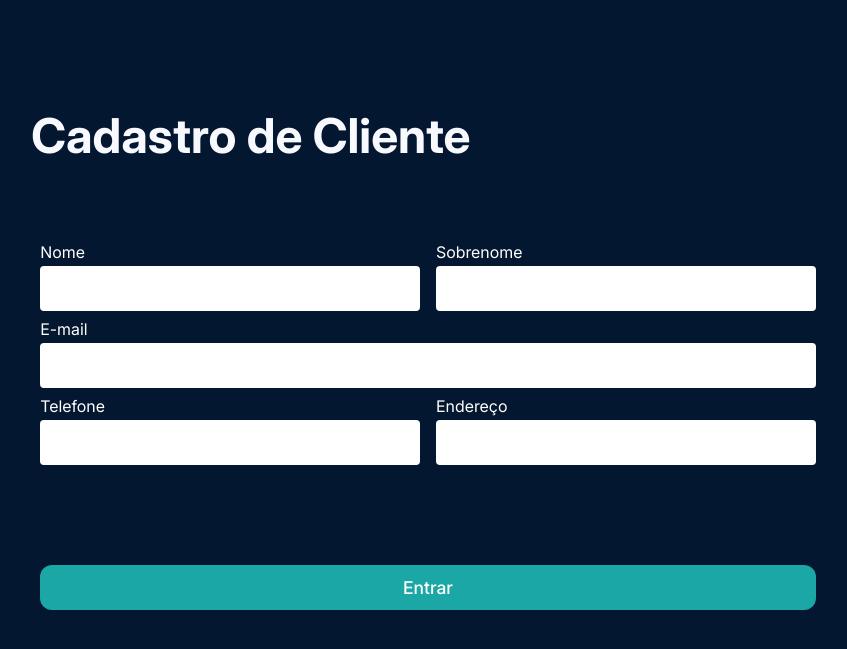
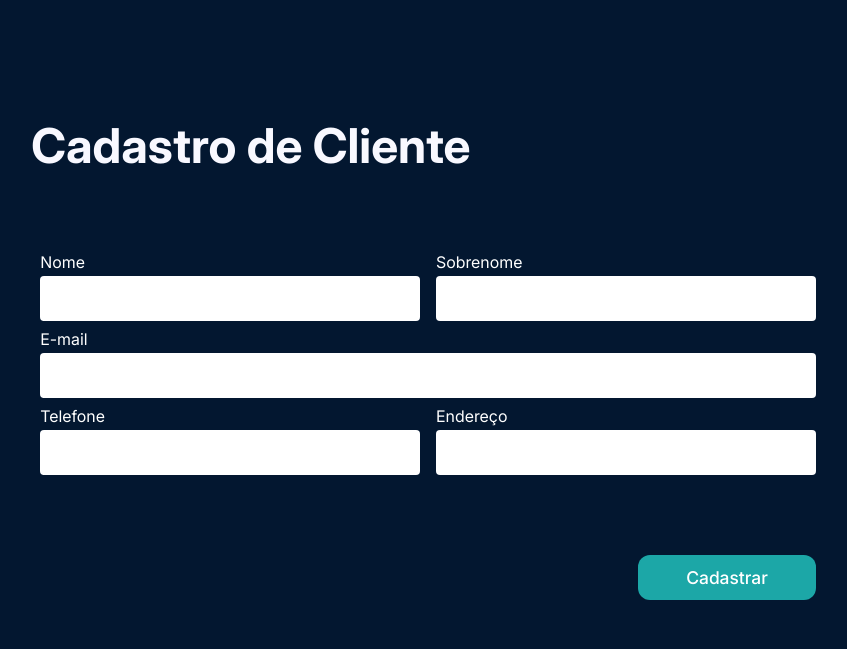
Before and after one commit to eduardosaraujo1/2md2-pw-projeto-lanhouse, a PHP site: page /cliente.html in a window 1280 px wide. Shown: the part 72-721 px from the top of the page, without its empty margins (212-1059 px from the left). Run offline with PHP 8.4, Linux system fonts and the light colour scheme.

Commit message:
(minor) structure change

```diff
--- a/cliente.html
+++ b/cliente.html
@@ -4,7 +4,7 @@
         <meta charset="UTF-8" />
         <meta name="viewport" content="width=device-width, initial-scale=1.0" />
         <title>Cadastrar Cliente - Sistema Lanhouse</title>
-        <link rel="stylesheet" href="./css/cadastro/cliente.css" />
+        <link rel="stylesheet" href="./css/cliente.css" />
     </head>
     <body>
         <header class="navbar">
@@ -104,7 +104,7 @@
                         class="primary-button"
                         onclick="location.href = './home.html'"
                     >
-                        Entrar
+                        Cadastrar
                     </button>
                 </form>
             </div>
--- a/css/cadastro/cliente.css
+++ /dev/null
@@ -1,145 +0,0 @@
-@import url('../style.css');
-@import url('../navbar.css');
-
-body {
-    width: 100vw;
-    height: 100vh;
-    display: flex;
-    flex-direction: column;
-}
-
-main {
-    flex: 1;
-    height: 100%;
-    width: 100%;
-}
-
-main {
-    display: flex;
-    align-items: center;
-    justify-content: center;
-}
-
-.container {
-    display: flex;
-    width: 62vw;
-    flex-direction: column;
-    align-items: flex-start;
-    gap: 64px;
-}
-
-.cadastro-form {
-    display: flex;
-    padding: 13px 9px;
-    flex-direction: column;
-    align-items: flex-end;
-    gap: 80px;
-    width: 100%;
-}
-
-.form-title {
-    text-align: center;
-    color: var(--ghost-white, #f8f8ff);
-    text-align: center;
-    font-family: Inter;
-    font-size: 3rem;
-    font-weight: 700;
-}
-
-.input-fields {
-    display: flex;
-    flex-direction: column;
-    align-items: flex-start;
-    gap: 8px;
-    width: 100%;
-}
-
-.input-fields .form-group {
-    display: flex;
-    align-items: center;
-    gap: 16px;
-    align-self: stretch;
-}
-
-.form-group .input {
-    display: flex;
-    flex-direction: column;
-    gap: 4px;
-    color: white;
-    flex: 1;
-    min-width: 0;
-}
-/* TODO: Fazer inputs mais responsivos em mobile */
-
-button {
-    padding: 10px;
-    border: none;
-    border-radius: 5px;
-    background-color: #00a3e8;
-    color: #fff;
-    font-size: 16px;
-    cursor: pointer;
-    display: block;
-    width: 100%;
-    margin-top: 20px;
-}
-
-button:hover {
-    background-color: #007bb5;
-}
-
-@font-face {
-    font-family: Inter;
-    src: url('../fonts/Inter/Inter-VariableFont.ttf');
-}
-
-:root {
-    --background-blue: #031730;
-    --background-navbar: #020f1f;
-    --button-cyan: #1ca7a7;
-    --button-cyan-hover: #268282;
-    --nav-button-cyan: #32c7c7e5;
-    --ghost-white: #f8f8ff;
-}
-
-:root {
-    background-color: var(--background-blue);
-}
-
-* {
-    padding: 0;
-    margin: 0;
-    box-sizing: border-box;
-    font-family: Inter;
-}
-
-input.textbox {
-    padding: 12px;
-    border-radius: 4px;
-    border: none;
-    background: white;
-    font-weight: 400;
-    font-size: 1.1rem;
-}
-
-.primary-button {
-    display: flex;
-    flex-direction: column;
-    justify-content: flex-end;
-    align-items: center;
-    padding: 12px 48px;
-}
-
-.primary-button {
-    color: white;
-    border: none;
-    border-radius: 12px;
-    background: var(--button-cyan);
-    font-weight: 500;
-    font-size: 1.1rem;
-    cursor: pointer;
-}
-
-.primary-button:hover {
-    background: var(--button-cyan-hover);
-}
--- a/css/cadastro/fornecedor.css
+++ b/css/cliente.css
@@ -1,5 +1,5 @@
-@import url('../style.css');
-@import url('../navbar.css');
+@import url('style.css');
+@import url('navbar.css');
 
 body {
     width: 100vw;
@@ -9,7 +9,8 @@ body {
 }
 
 main {
-    flex: 1; /* height 100% */
+    flex: 1;
+    height: 100%;
     width: 100%;
 }
 
--- a/css/cadastro/funcionario.css
+++ b/css/fornecedor.css
@@ -1,5 +1,5 @@
-@import url('../style.css');
-@import url('../navbar.css');
+@import url('style.css');
+@import url('navbar.css');
 
 body {
     width: 100vw;
--- a/fornecedor.html
+++ b/fornecedor.html
@@ -4,7 +4,7 @@
         <meta charset="UTF-8" />
         <meta name="viewport" content="width=device-width, initial-scale=1.0" />
         <title>Cadastrar Funcionário - Sistema Lanhouse</title>
-        <link rel="stylesheet" href="./css/cadastro/fornecedor.css" />
+        <link rel="stylesheet" href="./css/fornecedor.css" />
     </head>
     <body>
         <header class="navbar">
@@ -103,7 +103,7 @@
                         class="primary-button"
                         onclick="location.href = './home.html'"
                     >
-                        Entrar
+                        Cadastrar
                     </button>
                 </form>
             </div>
--- a/funcionario.html
+++ b/funcionario.html
@@ -4,7 +4,7 @@
         <meta charset="UTF-8" />
         <meta name="viewport" content="width=device-width, initial-scale=1.0" />
         <title>Cadastrar Funcionário - Sistema Lanhouse</title>
-        <link rel="stylesheet" href="./css/cadastro/funcionario.css" />
+        <link rel="stylesheet" href="./css/funcionario.css" />
     </head>
     <body>
         <header class="navbar">
@@ -138,7 +138,7 @@
                         class="primary-button"
                         onclick="location.href = './home.html'"
                     >
-                        Entrar
+                        Cadastrar
                     </button>
                 </form>
             </div>
```
Also changed, not shown: css/funcionario.css (added, +71 -0 lines), ABOUT/Modelagem/Modelagem.png, 2 other files.
